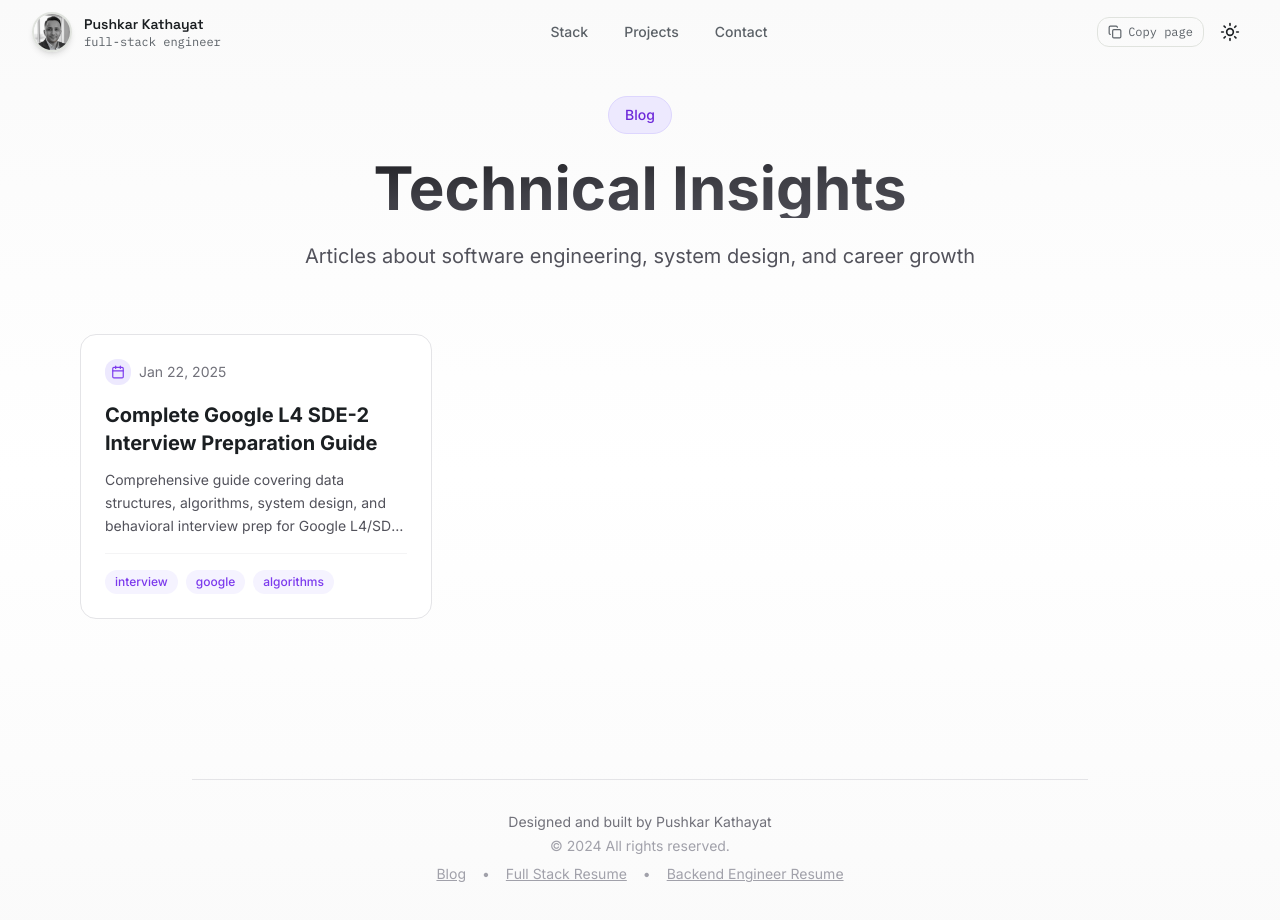
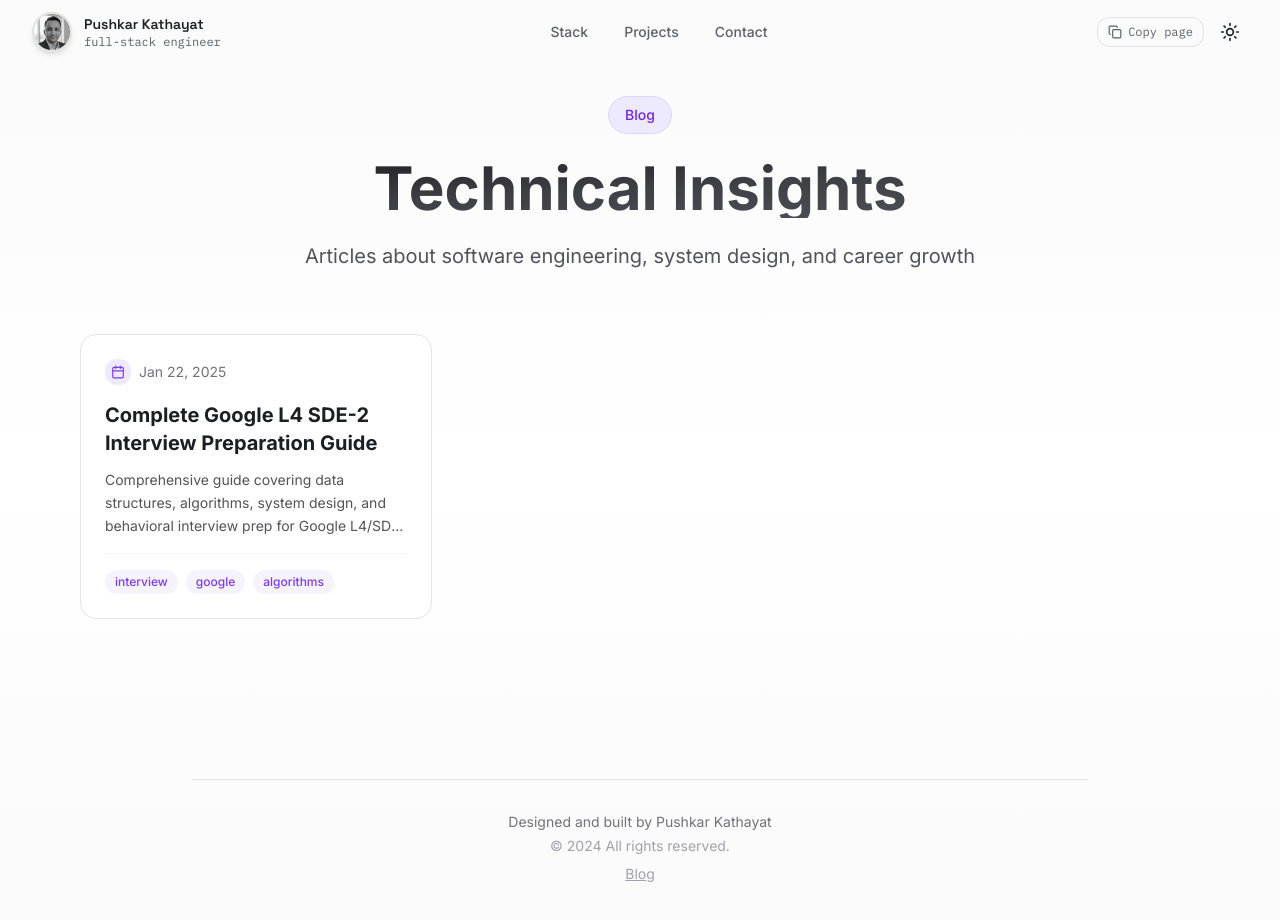
Before and after one commit to pushkarsingh32/PersonalPortfolio, a Next.js app: page /blog in a window 1280 px wide. Shown: the top 920 px of the page. Built offline with nearby package versions, Linux system fonts and the light colour scheme.

Commit message:
Remove resume links from site footers

```diff
--- a/src/components/blog-footer.tsx
+++ b/src/components/blog-footer.tsx
@@ -28,24 +28,6 @@ export function BlogFooter() {
             >
               Blog
             </Link>
-            <span className="hidden sm:inline">•</span>
-            <a
-              href="https://pushkarkathayat.com/pushkar_singh_resume.pdf"
-              target="_blank"
-              rel="noopener noreferrer"
-              className="hover:text-violet-600 dark:hover:text-violet-400 transition-colors underline"
-            >
-              Full Stack Resume
-            </a>
-            <span className="hidden sm:inline">•</span>
-            <a
-              href="/Pushkar_Kathayat_Resume_Backend_Engineer.html"
-              target="_blank"
-              rel="noopener noreferrer"
-              className="hover:text-violet-600 dark:hover:text-violet-400 transition-colors underline"
-            >
-              Backend Engineer Resume
-            </a>
           </div>
         </motion.div>
       </div>
--- a/src/components/contact.tsx
+++ b/src/components/contact.tsx
@@ -102,24 +102,6 @@ export function Contact() {
             >
               Blog
             </a>
-            <span className="hidden sm:inline">•</span>
-            <a
-              href="https://pushkarkathayat.com/pushkar_singh_resume.pdf"
-              target="_blank"
-              rel="noopener noreferrer"
-              className="hover:text-primary transition-colors underline"
-            >
-              Full Stack Resume
-            </a>
-            <span className="hidden sm:inline">•</span>
-            <a
-              href="/Pushkar_Kathayat_Resume_Backend_Engineer.html"
-              target="_blank"
-              rel="noopener noreferrer"
-              className="hover:text-primary transition-colors underline"
-            >
-              Backend Engineer Resume
-            </a>
           </div>
         </motion.div>
       </div>
```
